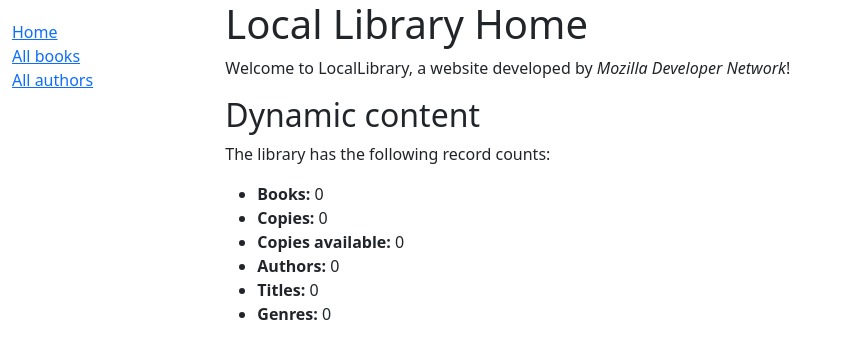
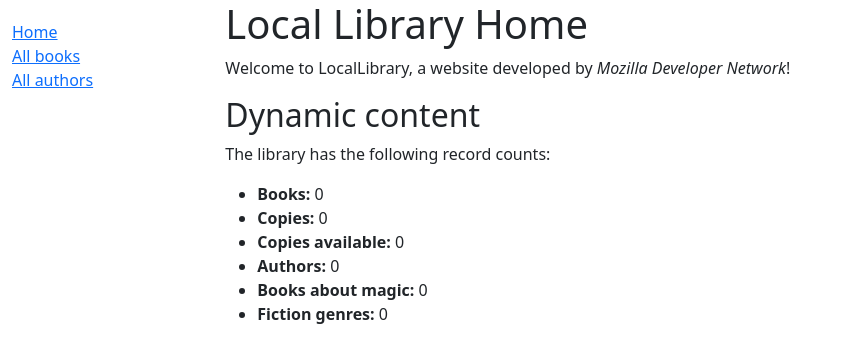
Before and after one commit to Deneb999/proyecto-sistemas-informaticos, a Django app: page /catalog/ in a window 1280 px wide. Shown: the top 363 px of the page, without its empty margins (0-841 px from the left). Run offline with Django 5.2, Linux system fonts and the light colour scheme; data that the repository does not hold is empty.

Commit message:
Challenge 2, part 5

```diff
--- a/P1/locallibrary/catalog/templates/index.html
+++ b/P1/locallibrary/catalog/templates/index.html
@@ -13,7 +13,7 @@
     <li><strong>Copies:</strong> {{ num_instances }}</li>
     <li><strong>Copies available:</strong> {{ num_instances_available }}</li>
     <li><strong>Authors:</strong> {{ num_authors }}</li>
-    <li><strong>Titles:</strong> {{ num_titles }}</li>
-    <li><strong>Genres:</strong> {{ num_genres }}</li>
+    <li><strong>Books about magic:</strong> {{ magical_books }}</li>
+    <li><strong>Fiction genres:</strong> {{ fiction_genres }}</li>
   </ul>
 {% endblock %}
--- a/P1/locallibrary/catalog/views.py
+++ b/P1/locallibrary/catalog/views.py
@@ -19,16 +19,16 @@ def index(request):
     num_authors = Author.objects.count()
 
     # Extension
-    num_titles = Book.objects.annotate(title_lower=Lower('title')).values('title_lower').distinct().count()
-    num_genres = Genre.objects.annotate(name_lower=Lower('name')).values('name_lower').distinct().count()
+    magical_books = Book.objects.filter(summary__icontains='magic').count()
+    fiction_genres = Genre.objects.filter(name__icontains='fiction').count()
 
     context = {
         'num_books': num_books,
         'num_instances': num_instances,
         'num_instances_available': num_instances_available,
         'num_authors': num_authors,
-        'num_titles': num_titles,
-        'num_genres': num_genres,
+        'magical_books': magical_books,
+        'fiction_genres': fiction_genres,
     }
 
     # Render the HTML template index.html with the data in the context variable
```
